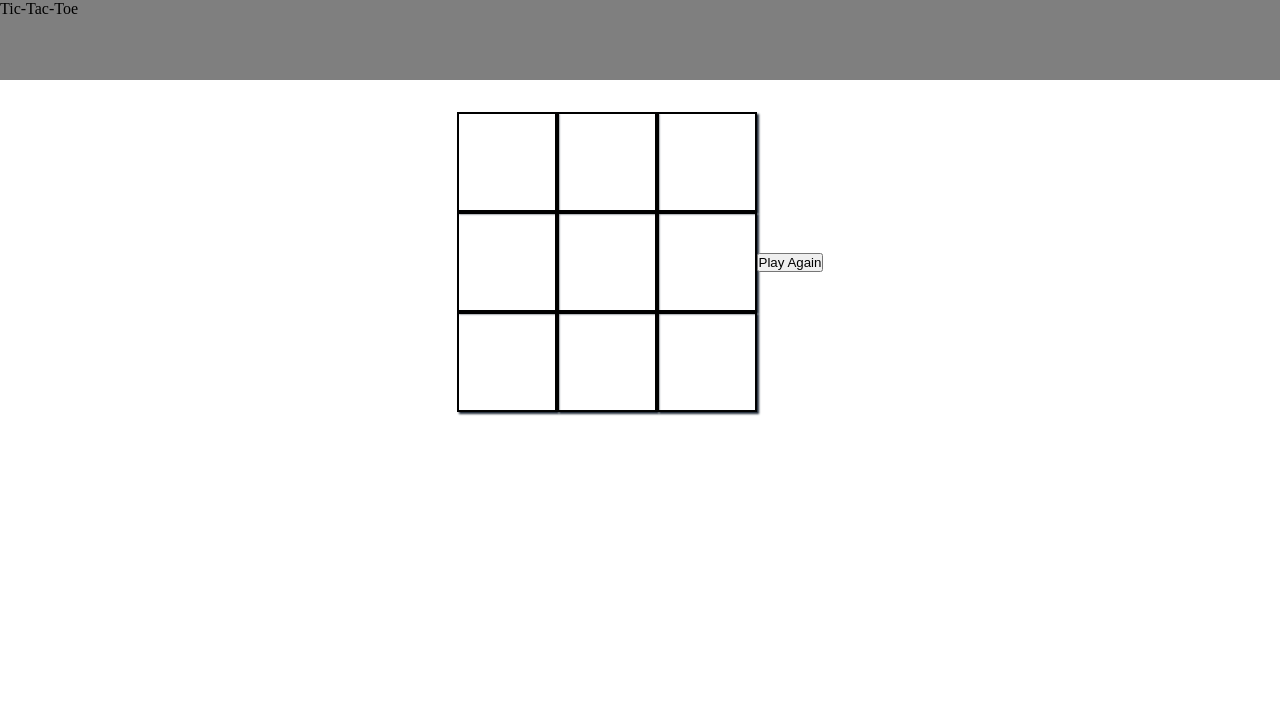
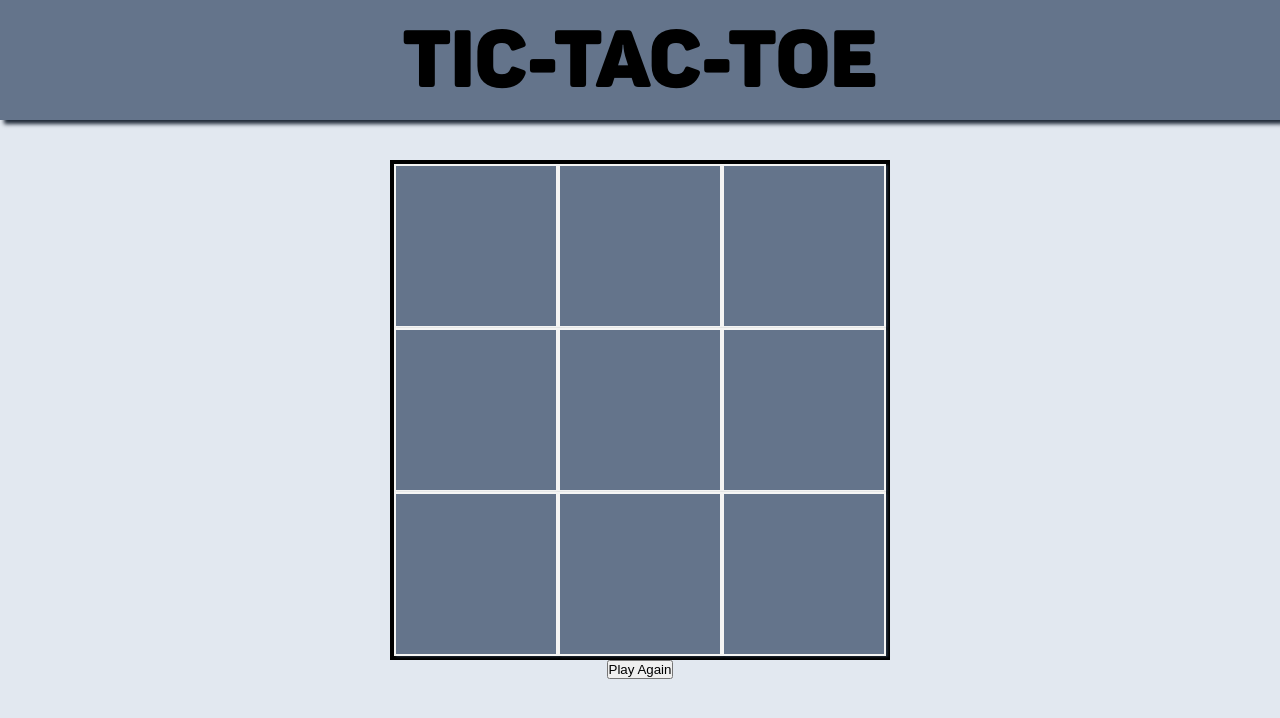
Before and after one commit to Jhairs2/Tic-tac-toe, a plain HTML site: page index.html in a window 1280 px wide. Drawn offline with Linux system fonts and the light colour scheme.

Commit message:
Add font folder and some spacing and styling changes

```diff
--- a/scripts/scripts.js
+++ b/scripts/scripts.js
@@ -66,7 +66,7 @@ const gameController = (() => {
 
 
 
-    return { decideWinner, player1, decideTie, aiPlayer};
+    return { decideWinner, player1, decideTie, aiPlayer };
 
 
 })()
@@ -118,13 +118,16 @@ const displayController = (() => {
         gridSquare.forEach(square => {
             square.addEventListener("click", () => {
                 if (square.textContent != "" || endGame()) return;
+
+                if (playersTurn) {
                     gameBoard.addSymbolToSquare(square.dataset.index, gameController.player1.getSymbol());
                     playersTurn = false;
                     endGame();
                     updateDisplay();
+                }
 
                 if (playersTurn == false) {
-                    setTimeout(function() {
+                    setTimeout(function () {
                         gameController.aiPlayer();
                         playersTurn = true;
                         endGame();
@@ -172,7 +175,7 @@ const displayController = (() => {
     // Event Listeners
     resetBttn.addEventListener("click", reset);
 
-    return { addUserPickToBoard};
+    return { addUserPickToBoard };
 
 })()
 
--- a/styles/styles.css
+++ b/styles/styles.css
@@ -4,39 +4,76 @@
     box-sizing: border-box;
 }
 
+
+@font-face {
+    font-family: Panton;
+    src: url('../fonts/panton.black-caps.otf');
+}
+
 :root {
     height: 100%;
     width: 100%;
-    --grid-box-shadow: 2px 2px 2px #1f2937;
+    --square-box-shadow: 2px 1px 2px #1f2937;
+    --grid-border: 4px solid black;
+    --header-background-color: #64748b;
+    --square-font-size: 7rem;
+    --square-border: 2px solid #f5f5f4;
+    --body-background-color: #e2e8f0;
+    --square-background-color: #64748b;
+    --square-text-shadow: 2px 2px 2px #1f2937;
+    --square-background-color-hover: rgba(0 0 0 / 0.5);
+    --header-font-size: 5rem;
+    --header-box-shadow: 4px 4px 4px #1f2937;
+    --header-font-family: Panton,'Franklin Gothic Medium', 'Arial Narrow', Arial, sans-serif;
 }
 
 body {
     height: 100%;
     width: 100%;
+    background-color: var(--body-background-color);
 }
 
 header {
     height: 5rem;
-    background-color: rgba(0 0 0 / 0.5);
+    display: flex;
+    justify-content: center;
+    align-items: center;
+    font-size: var(--header-font-size);
+    background-color: var(--header-background-color);
+    box-shadow: var(--header-box-shadow);
+    font-family: var(--header-font-family);
+    padding: 0.75em 0em;
+
 }
 
 
 .grid-container {
     display: flex;
+    flex-direction: column;
     justify-content: center;
     align-items: center;
-    padding: 2em;
+    padding: 2.5em;
 }
 
 .grid {
     display: grid;
     grid-template: repeat(3, 1fr) / repeat(3, 1fr);
-    width: 300px;
-    height: 300px;
-
+    width: 500px;
+    height: 500px;
+    border: var(--grid-border);
 }
 
 .square {
-    border: 2px solid black;
-    box-shadow: var(--grid-box-shadow);
+    text-align: center;
+    font-family: Panton,'Franklin Gothic Medium', 'Arial Narrow', Arial, sans-serif;
+    text-shadow: var(--square-text-shadow);
+    border: var(--square-border);
+    font-size: var(--square-font-size);
+    box-shadow: var(--square-box-shadow);
+    background-color: var(--square-background-color);
 }
+
+.square:hover {
+    cursor: pointer;
+    background-color: var(--square-background-color-hover);
+ }
```
Also changed, not shown: fonts/panton.black-caps.otf (added). Lines whose indentation alone changed are shown as unchanged.
